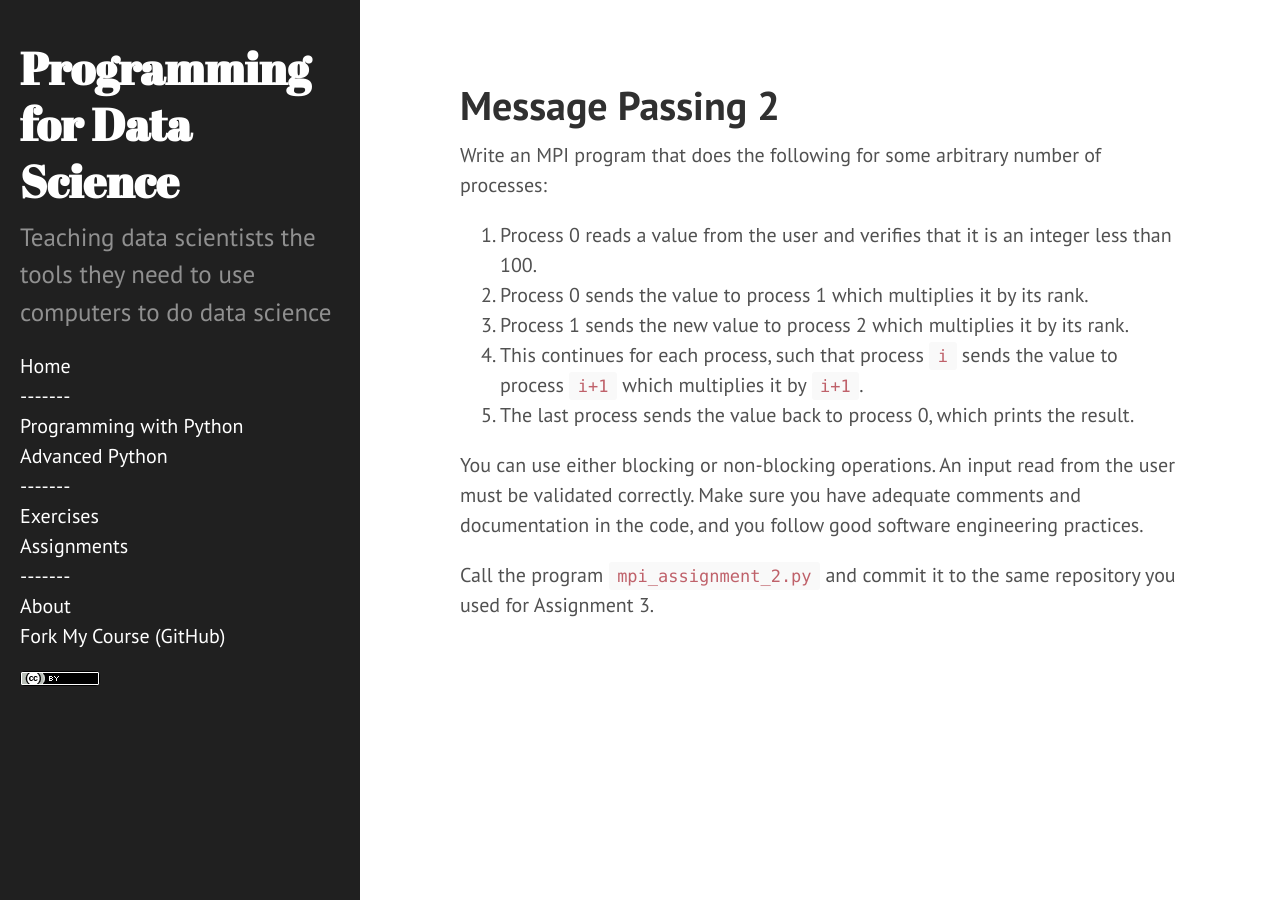
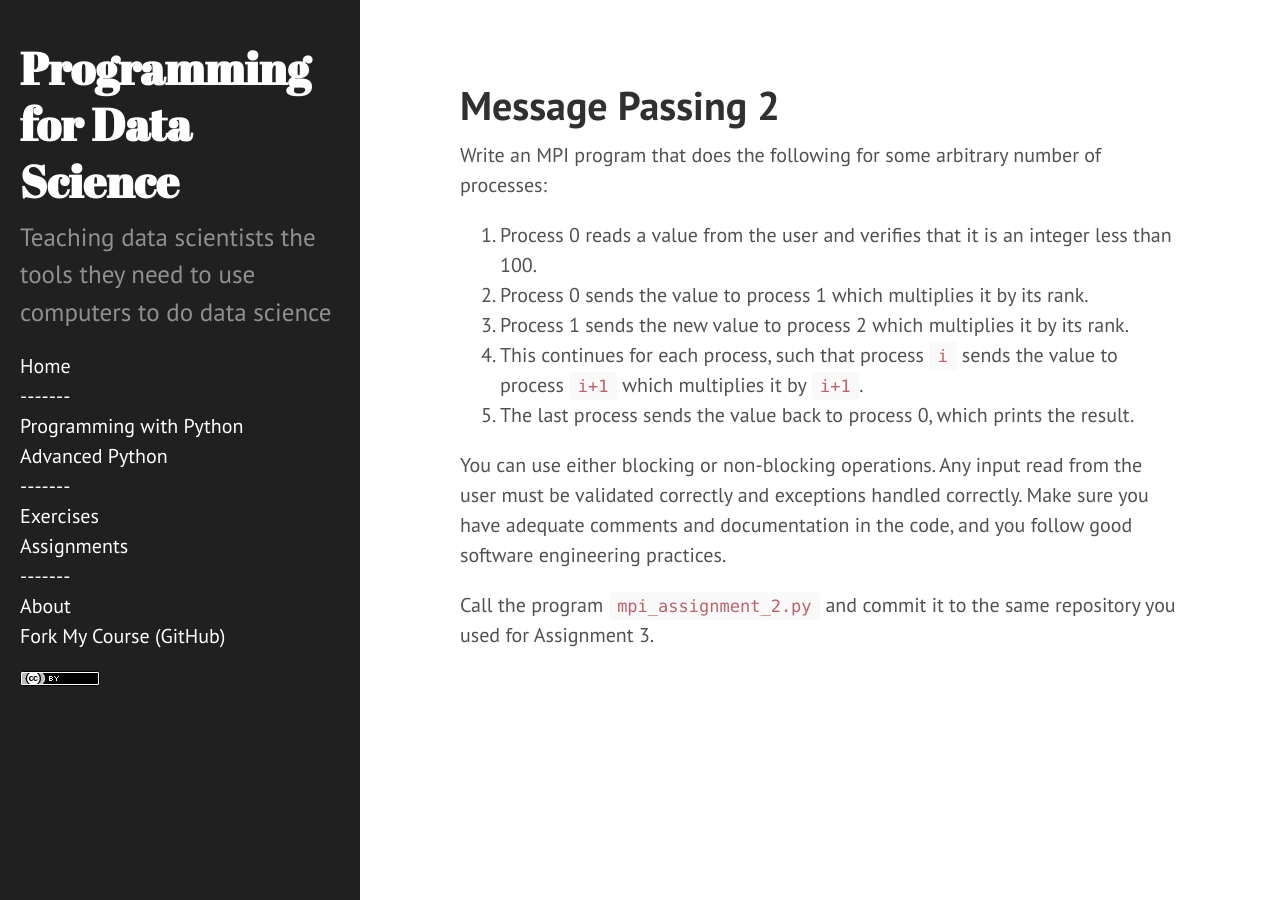
Before and after one commit to nyu-cds/courses, a Jekyll site: the page built from exercises/Mpi-2.md, in a window 1280 px wide. Built offline with Jekyll 4.4.1, drawn with Linux system fonts in a browser that asks for light colours.

Commit message:
Signed-off-by: Greg Watson <g.watson@computer.org>

```diff
--- a/exercises/Mpi-2.md
+++ b/exercises/Mpi-2.md
@@ -10,7 +10,7 @@ Write an MPI program that does the following for some arbitrary number of proces
 4. This continues for each process, such that process `i` sends the value to process `i+1` which multiplies it by `i+1`.
 5. The last process sends the value back to process 0, which prints the result.
 
-You can use either blocking or non-blocking operations. An input read from the user must be validated correctly. Make sure you have
-adequate comments and documentation in the code, and you follow good software engineering practices.
+You can use either blocking or non-blocking operations. Any input read from the user must be validated correctly and exceptions handled correctly.
+Make sure you have adequate comments and documentation in the code, and you follow good software engineering practices.
 
 Call the program `mpi_assignment_2.py` and commit it to the same repository you used for Assignment 3.
```
